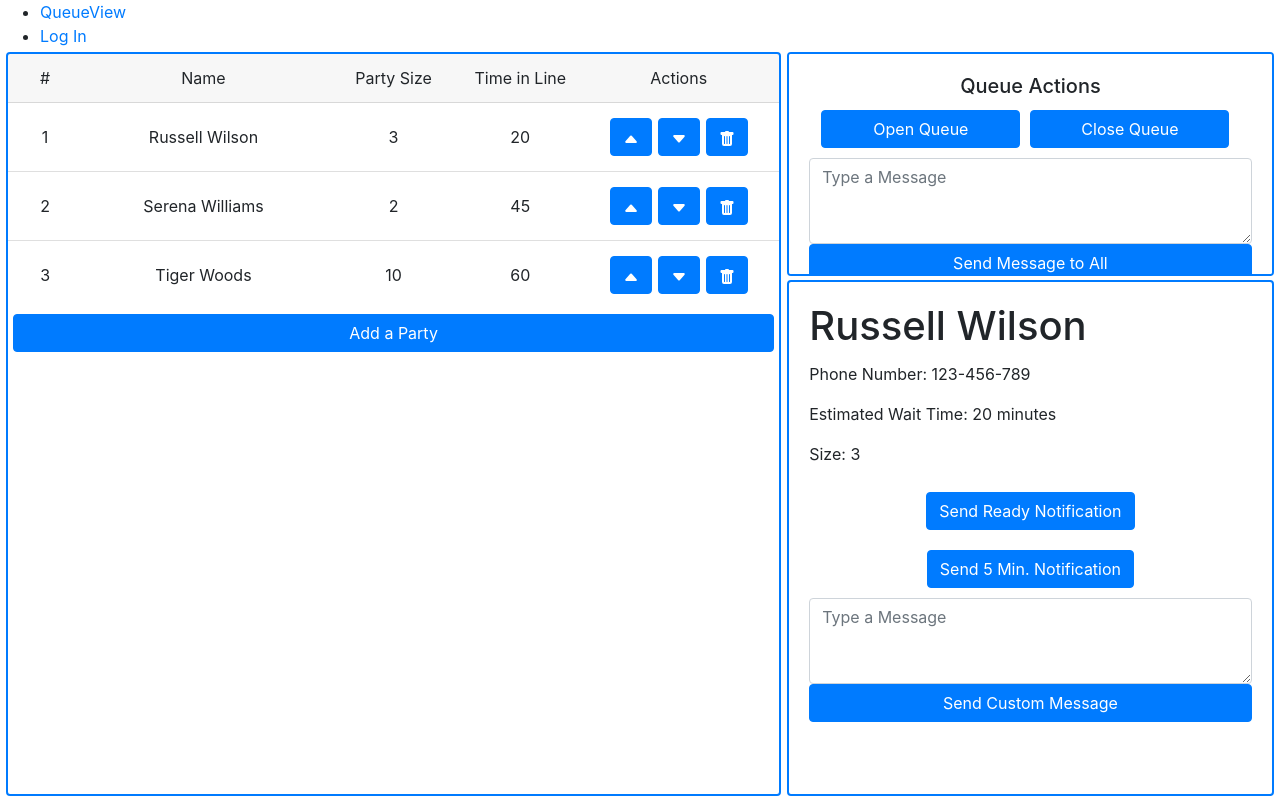
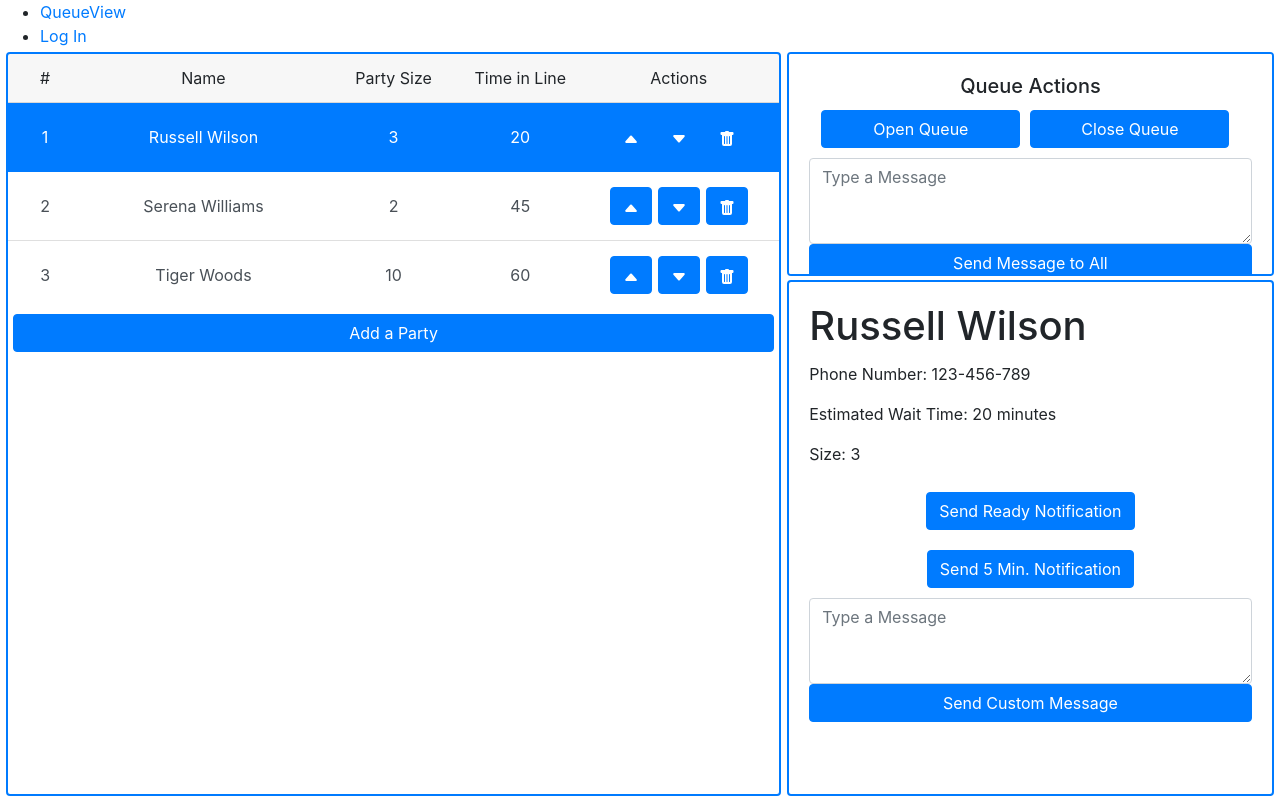
Before and after one commit to radius-queue/web, a React (Create React App) app: page /post-log-in/queue-view in a window 1280 px wide. Built offline with nearby package versions, Linux system fonts and the light colour scheme.

Commit message:
Active Customer on Queue Page

```diff
--- a/src/post-log-in/queue-view.tsx
+++ b/src/post-log-in/queue-view.tsx
@@ -52,14 +52,15 @@ UserCard.propTypes = {
 };
 interface ListProps {
   queue: Queue,
+  currentParty: Party | undefined,
   showParty: (party: Party) => void,
   setQueue: (queue: Queue) => void,
   showAddModal: () => void,
   showDeleteModal: () => void
 }
 
-const QueueList = ({queue, showParty, setQueue, showAddModal, showDeleteModal}
-  : ListProps) => {
+const QueueList = ({queue, currentParty, showParty, setQueue, showAddModal,
+  showDeleteModal} : ListProps) => {
   const moveOne = (index : number, offset: number) => {
     if (index + offset >= 0 && index + offset < queue.parties.length) {
       const list : Party[] = queue.parties.slice();
@@ -68,7 +69,7 @@ const QueueList = ({queue, showParty, setQueue, showAddModal, showDeleteModal}
 
       list[index + offset] = list[index];
       list[index] = target;
-      console.log(list);
+
       setQueue(new Queue(queue.name, queue.end, list));
     }
   };
@@ -90,6 +91,8 @@ const QueueList = ({queue, showParty, setQueue, showAddModal, showDeleteModal}
             className="queue-entry"
             key={idx}
             onClick={() => showParty(person)}
+            active={person === currentParty}
+            action
           >
             <Row>
               <Col md={1}>{idx + 1}</Col>
@@ -179,6 +182,7 @@ export const QueueView = ({queue} : ViewProps) => {
         setQueue={setQ}
         showAddModal={() => setAddModal(true)}
         showDeleteModal={() => setDeleteModal(true)}
+        currentParty={party}
       />
       <UserCard party={party!}/>
       <AddCustomerModal
```
